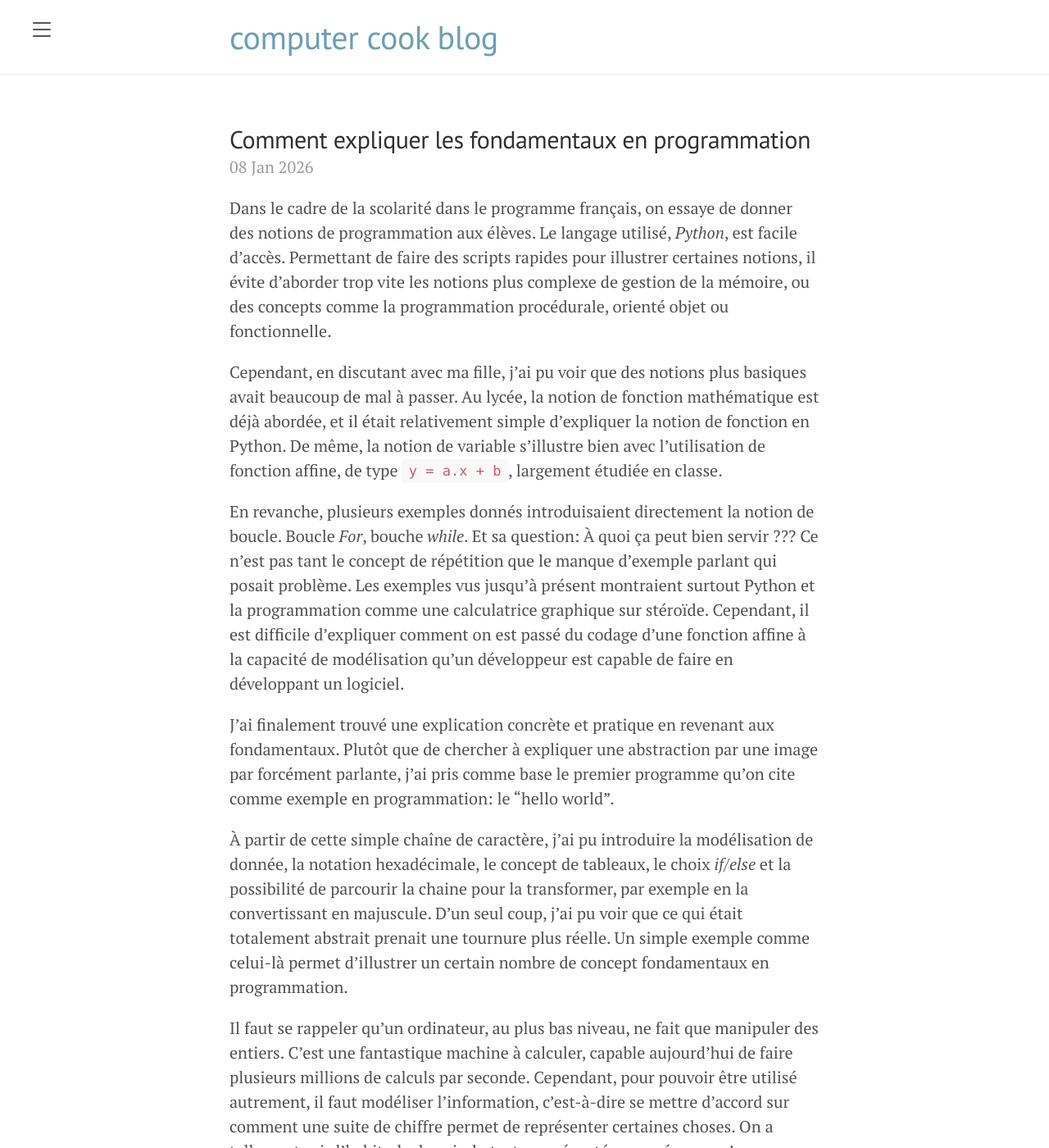
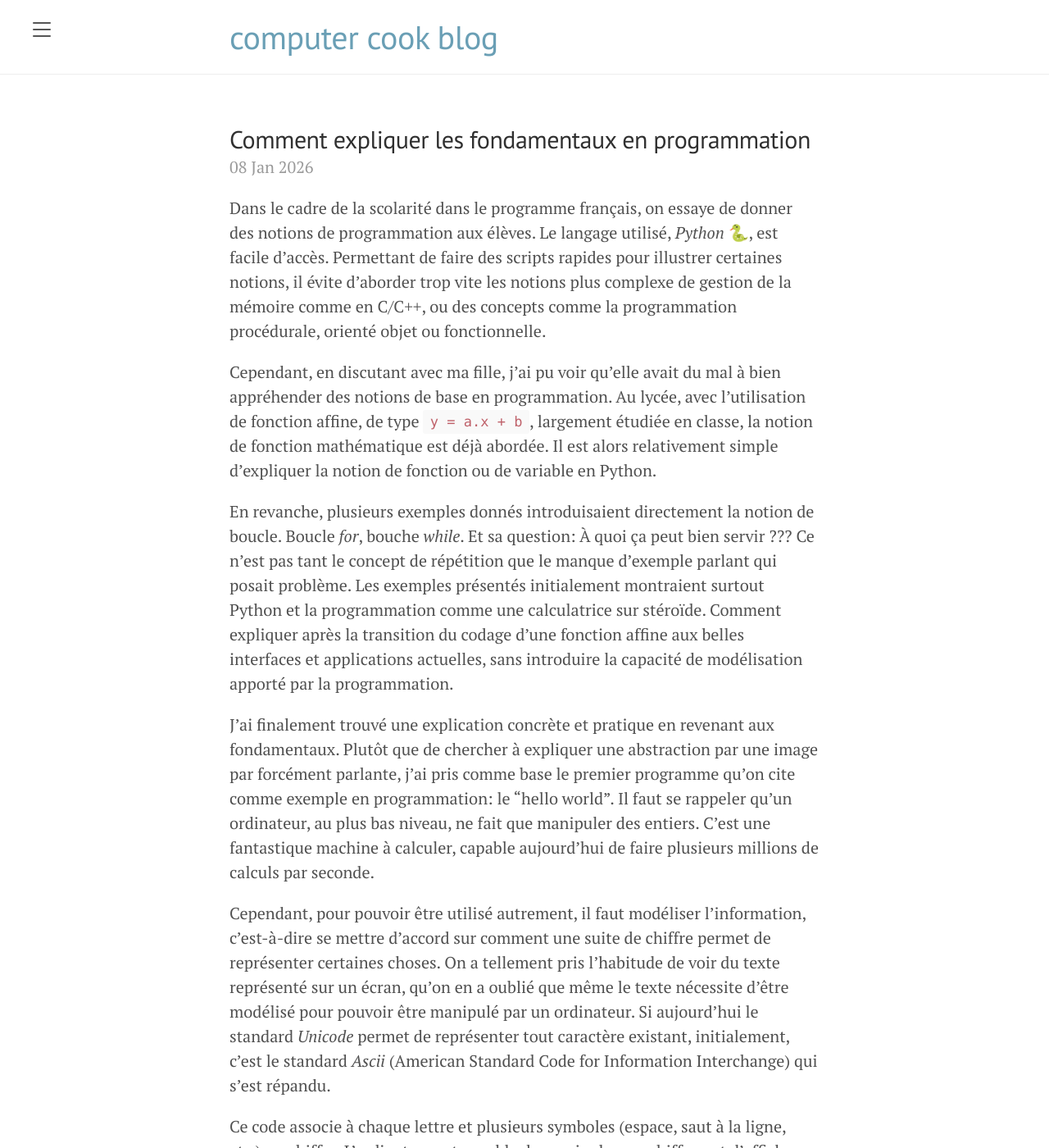
Before and after one commit to rvillemeur/rvillemeur.github.io, a Jekyll site: the page built from _posts/2026-01-07-apprentissage-programmation.md, in a window 1280 px wide and 1400 px high. Shown: the whole window at 82% size. Built offline with Jekyll 4.4.1, drawn with Linux system fonts in a browser that asks for light colours; some of the changed text lies outside the part shown.

Commit message:
revue de l'article sur l'introduction à la programmation et correction de typo

````diff
--- a/_posts/2026-01-07-apprentissage-programmation.md
+++ b/_posts/2026-01-07-apprentissage-programmation.md
@@ -8,17 +8,15 @@ comments_id: 8
 draft: true
 ---
 
-Dans le cadre de la scolarité dans le programme français, on essaye de donner des notions de programmation aux élèves. Le langage utilisé, *Python*, est facile d'accès. Permettant de faire des scripts rapides pour illustrer certaines notions, il évite d'aborder trop vite les notions plus complexe de gestion de la mémoire, ou des concepts comme la programmation procédurale, orienté objet ou fonctionnelle.
+Dans le cadre de la scolarité dans le programme français, on essaye de donner des notions de programmation aux élèves. Le langage utilisé, *Python* 🐍, est facile d'accès. Permettant de faire des scripts rapides pour illustrer certaines notions, il évite d'aborder trop vite les notions plus complexe de gestion de la mémoire comme en C/C++, ou des concepts comme la programmation procédurale, orienté objet ou fonctionnelle.
 
-Cependant, en discutant avec ma fille, j'ai pu voir que des notions plus basiques avait beaucoup de mal à passer. Au lycée, la notion de fonction mathématique est déjà abordée, et il était relativement simple d'expliquer la notion de fonction en Python. De même, la notion de variable s'illustre bien avec l'utilisation de fonction affine, de type `y = a.x + b`, largement étudiée en classe.
+Cependant, en discutant avec ma fille, j'ai pu voir qu'elle avait du mal à bien appréhender des notions de base en programmation. Au lycée, avec l'utilisation de fonction affine, de type `y = a.x + b`, largement étudiée en classe, la notion de fonction mathématique est déjà abordée. Il est alors relativement simple d'expliquer la notion de fonction ou de variable en Python.
 
-En revanche, plusieurs exemples donnés introduisaient directement la notion de boucle. Boucle *For*, bouche *while*. Et sa question: À quoi ça peut bien servir ??? Ce n'est pas tant le concept de répétition que le manque d'exemple parlant qui posait problème. Les exemples vus jusqu'à présent montraient surtout Python et la programmation comme une calculatrice graphique sur stéroïde. Cependant, il est difficile d'expliquer comment on est passé du codage d'une fonction affine à la capacité de modélisation qu'un développeur est capable de faire en développant un logiciel.
+En revanche, plusieurs exemples donnés introduisaient directement la notion de boucle. Boucle *for*, bouche *while*. Et sa question: À quoi ça peut bien servir ??? Ce n'est pas tant le concept de répétition que le manque d'exemple parlant qui posait problème. Les exemples présentés initialement montraient surtout Python et la programmation comme une calculatrice sur stéroïde. Comment expliquer après la transition du codage d'une fonction affine aux belles interfaces et applications actuelles, sans introduire la capacité de modélisation apporté par la programmation.
 
-J'ai finalement trouvé une explication concrète et pratique en revenant aux fondamentaux. Plutôt que de chercher à expliquer une abstraction par une image par forcément parlante, j'ai pris comme base le premier programme qu'on cite comme exemple en programmation: le "hello world".
+J'ai finalement trouvé une explication concrète et pratique en revenant aux fondamentaux. Plutôt que de chercher à expliquer une abstraction par une image par forcément parlante, j'ai pris comme base le premier programme qu'on cite comme exemple en programmation: le "hello world". Il faut se rappeler qu'un ordinateur, au plus bas niveau, ne fait que manipuler des entiers. C'est une fantastique machine à calculer, capable aujourd'hui de faire plusieurs millions de calculs par seconde.
 
-À partir de cette simple chaîne de caractère, j'ai pu introduire la modélisation de donnée, la notation hexadécimale, le concept de tableaux, le choix *if/else* et la possibilité de parcourir la chaine pour la transformer, par exemple en la convertissant en majuscule. D'un seul coup, j'ai pu voir que ce qui était totalement abstrait prenait une tournure plus réelle. Un simple exemple comme celui-là permet d'illustrer un certain nombre de concept fondamentaux en programmation.
-
-Il faut se rappeler qu'un ordinateur, au plus bas niveau, ne fait que manipuler des entiers. C'est une fantastique machine à calculer, capable aujourd'hui de faire plusieurs millions de calculs par seconde. Cependant, pour pouvoir être utilisé autrement, il faut modéliser l'information, c'est-à-dire se mettre d'accord sur comment une suite de chiffre permet de représenter certaines choses. On a tellement pris l'habitude de voir du texte représenté sur un écran, qu'on en a oublié que même le texte nécessite d'être modélisé pour pouvoir être manipulé par un ordinateur. Si aujourd'hui le standard *Unicode* permet de représenter tout caractère existant, initialement, c'est le standard *Ascii* (American Standard Code for Information Interchange) qui s'est répandu.
+Cependant, pour pouvoir être utilisé autrement, il faut modéliser l'information, c'est-à-dire se mettre d'accord sur comment une suite de chiffre permet de représenter certaines choses. On a tellement pris l'habitude de voir du texte représenté sur un écran, qu'on en a oublié que même le texte nécessite d'être modélisé pour pouvoir être manipulé par un ordinateur. Si aujourd'hui le standard *Unicode* permet de représenter tout caractère existant, initialement, c'est le standard *Ascii* (American Standard Code for Information Interchange) qui s'est répandu.
 
 Ce code associe à chaque lettre et plusieurs symboles (espace, saut à la ligne, etc.) un chiffre. L'ordinateur est capable de manipuler ces chiffres, et d'afficher ensuite le résultat sous forme de texte, donnant l'illusion de manipuler le texte directement.
 
@@ -77,3 +75,12 @@ L'ordinateur peut alors nous afficher à l'écran
 |H|E|L|L|O| |W|O|R|L|D|
 +-+-+-+-+-+-+-+-+-+-+-+
 ```
+
+Un simple exemple comme celui-là permet d'illustrer un certain nombre de concept fondamentaux en programmation:
+- la modélisation de donnée
+- la notation hexadécimale
+- le concept de tableaux
+- le choix *if/else*
+- la possibilité de parcourir la chaine pour la transformer, par exemple en la convertissant en majuscule.
+
+D'un seul coup, j'ai pu voir dans son regard 💡 que ce qui était totalement abstrait prenait une tournure plus réelle 🎉
````
